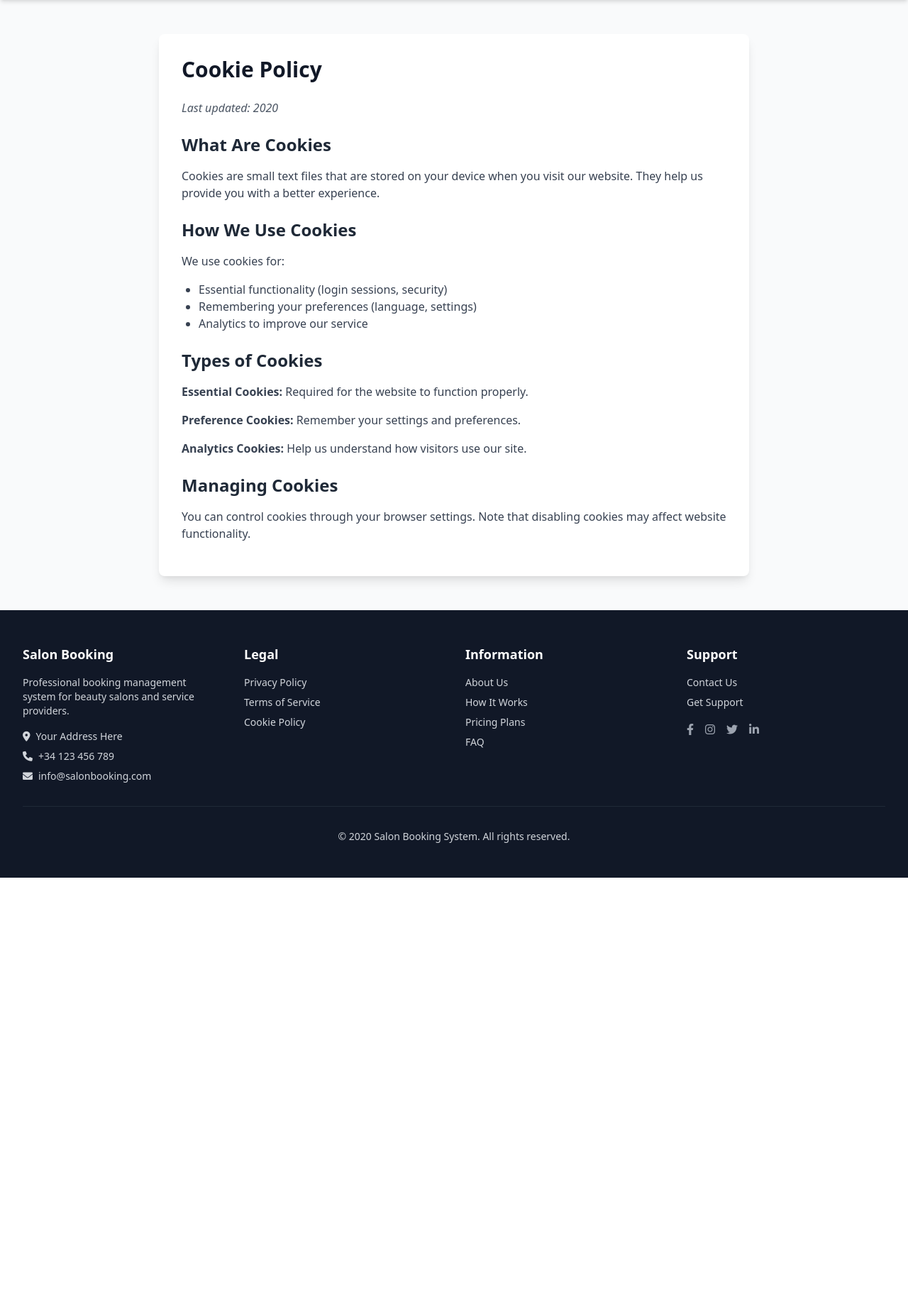
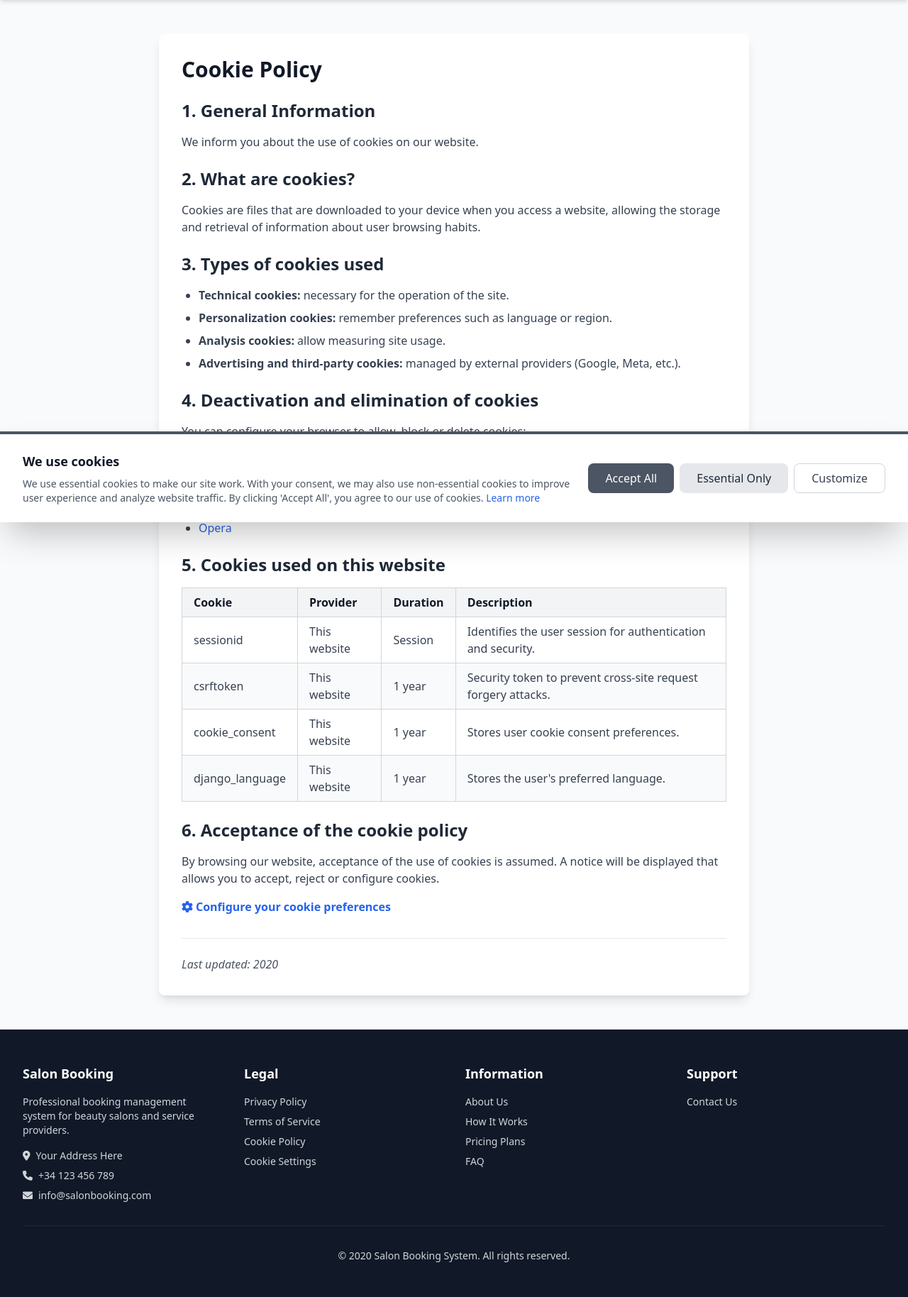
Before and after one commit to ArtemTokar13/saas.salon, a Django app: template templates/static_pages/cookie_policy.html in a window 1280 px wide. Shown: the part 64-1892 px from the top of the page at 71% size. Before the commit the page ends 1301 px from the top, so only its background shows below. Run offline with Django 5.2, Linux system fonts and the light colour scheme; the template is opened without the code that fills it: most values are stand-ins (such as "Sample title", 1, 10 or a date in 2020); some libraries are stand-ins or nearby versions.

Commit message:
Modified footer. Cookies.

```diff
--- a/app/settings.py
+++ b/app/settings.py
@@ -148,6 +148,9 @@ LOGOUT_REDIRECT_URL = '/'
 
 DEFAULT_AUTO_FIELD = 'django.db.models.BigAutoField'
 
+DEFAULT_FROM_EMAIL = ''
+CONTACT_EMAIL = ''
+
 
 # Import local settings
 try:
--- a/app/urls.py
+++ b/app/urls.py
@@ -19,7 +19,7 @@ from django.urls import path, include
 from django.conf import settings
 from django.conf.urls.static import static
 from django.conf.urls.i18n import i18n_patterns
-from app.views import Index, privacy_policy, terms_of_service, cookie_policy, about_us, how_it_works, pricing, faq, contact
+from app.views import Index, privacy_policy, terms_of_service, cookie_policy, cookie_settings, about_us, how_it_works, pricing, faq, contact
 from app import admin_views
 
 urlpatterns = [
@@ -39,6 +39,7 @@ urlpatterns += i18n_patterns(
     path('privacy-policy/', privacy_policy, name='privacy_policy'),
     path('terms-of-service/', terms_of_service, name='terms_of_service'),
     path('cookie-policy/', cookie_policy, name='cookie_policy'),
+    path('cookie-settings/', cookie_settings, name='cookie_settings'),
     path('about-us/', about_us, name='about_us'),
     path('how-it-works/', how_it_works, name='how_it_works'),
     path('pricing/', pricing, name='pricing'),
--- a/templates/_cookie-consent.html
+++ b/templates/_cookie-consent.html
@@ -0,0 +1,122 @@
+{% load i18n %}
+<!-- Cookie Consent Banner -->
+<div id="cookie-consent-banner" class="hidden fixed bottom-0 left-0 right-0 bg-white shadow-2xl border-t-4 border-gray-600 z-50">
+    <div class="max-w-7xl mx-auto px-4 sm:px-6 lg:px-8 py-6">
+        <div class="flex flex-col md:flex-row items-start md:items-center justify-between gap-4">
+            <div class="flex-1">
+                <h3 class="text-lg font-bold text-gray-900 mb-2">{% trans "We use cookies" %}</h3>
+                <p class="text-sm text-gray-600">
+                    {% trans "We use essential cookies to make our site work. With your consent, we may also use non-essential cookies to improve user experience and analyze website traffic. By clicking 'Accept All', you agree to our use of cookies." %}
+                    <a href="{% url 'cookie_policy' %}" class="text-blue-600 hover:underline">{% trans "Learn more" %}</a>
+                </p>
+            </div>
+            <div class="flex flex-col sm:flex-row gap-2 w-full md:w-auto">
+                <button onclick="cookieConsent.acceptAll()"
+                        class="px-6 py-2 bg-gray-600 text-white rounded-lg font-medium hover:bg-gray-700 transition-colors">
+                    {% trans "Accept All" %}
+                </button>
+                <button onclick="cookieConsent.acceptEssential()"
+                        class="px-6 py-2 bg-gray-200 text-gray-800 rounded-lg font-medium hover:bg-gray-300 transition-colors">
+                    {% trans "Essential Only" %}
+                </button>
+                <a href="{% url 'cookie_settings' %}"
+                   class="px-6 py-2 border border-gray-300 text-gray-700 rounded-lg font-medium hover:bg-gray-50 transition-colors text-center">
+                    {% trans "Customize" %}
+                </a>
+            </div>
+        </div>
+    </div>
+</div>
+
+<!-- Cookie Consent JavaScript -->
+<script>
+const cookieConsent = {
+    STORAGE_KEY: 'cookie_consent',
+    EXPIRY_DAYS: 365,
+
+    init() {
+        const consent = this.getConsent();
+        if (!consent) {
+            this.showBanner();
+        } else {
+            this.applyConsent(consent);
+        }
+    },
+
+    showBanner() {
+        document.getElementById('cookie-consent-banner').classList.remove('hidden');
+    },
+
+    hideBanner() {
+        document.getElementById('cookie-consent-banner').classList.add('hidden');
+    },
+
+    acceptAll() {
+        const consent = {
+            essential: true,
+            preference: true,
+            timestamp: new Date().toISOString()
+        };
+        this.saveConsent(consent);
+        this.hideBanner();
+        this.applyConsent(consent);
+    },
+
+    acceptEssential() {
+        const consent = {
+            essential: true,
+            preference: false,
+            timestamp: new Date().toISOString()
+        };
+        this.saveConsent(consent);
+        this.hideBanner();
+        this.applyConsent(consent);
+    },
+
+    saveConsent(consent) {
+        localStorage.setItem(this.STORAGE_KEY, JSON.stringify(consent));
+        // Also set a cookie as fallback
+        const expiryDate = new Date();
+        expiryDate.setDate(expiryDate.getDate() + this.EXPIRY_DAYS);
+        document.cookie = `${this.STORAGE_KEY}=${JSON.stringify(consent)}; expires=${expiryDate.toUTCString()}; path=/; SameSite=Lax`;
+    },
+
+    getConsent() {
+        try {
+            const stored = localStorage.getItem(this.STORAGE_KEY);
+            return stored ? JSON.parse(stored) : null;
+        } catch (e) {
+            // Fallback to cookie
+            const match = document.cookie.match(new RegExp('(^| )' + this.STORAGE_KEY + '=([^;]+)'));
+            return match ? JSON.parse(match[2]) : null;
+        }
+    },
+
+    applyConsent(consent) {
+        // Apply preference cookies
+        if (consent.preference) {
+            // Enable preference features (language, theme, etc.)
+            console.log('Preference cookies enabled');
+        }
+    },
+
+    // loadGoogleAnalytics() {
+    //     // Example implementation
+    //     window.dataLayer = window.dataLayer || [];
+    //     function gtag(){dataLayer.push(arguments);}
+    //     gtag('js', new Date());
+    //     gtag('config', 'GA_MEASUREMENT_ID');
+    // },
+
+    resetConsent() {
+        localStorage.removeItem(this.STORAGE_KEY);
+        document.cookie = `${this.STORAGE_KEY}=; expires=Thu, 01 Jan 1970 00:00:00 UTC; path=/;`;
+        location.reload();
+    }
+};
+
+// Initialize on page load
+document.addEventListener('DOMContentLoaded', () => {
+    cookieConsent.init();
+});
+</script>
--- a/templates/_footer.html
+++ b/templates/_footer.html
@@ -20,6 +20,7 @@
                     <li><a href="{% url 'privacy_policy' %}" class="hover:text-white transition-colors">{% trans "Privacy Policy" %}</a></li>
                     <li><a href="{% url 'terms_of_service' %}" class="hover:text-white transition-colors">{% trans "Terms of Service" %}</a></li>
                     <li><a href="{% url 'cookie_policy' %}" class="hover:text-white transition-colors">{% trans "Cookie Policy" %}</a></li>
+                    <li><a href="{% url 'cookie_settings' %}" class="hover:text-white transition-colors">{% trans "Cookie Settings" %}</a></li>
                 </ul>
             </div>
 
@@ -29,7 +30,7 @@
                 <ul class="space-y-2 text-sm">
                     <li><a href="{% url 'about_us' %}" class="hover:text-white transition-colors">{% trans "About Us" %}</a></li>
                     <li><a href="{% url 'how_it_works' %}" class="hover:text-white transition-colors">{% trans "How It Works" %}</a></li>
-                    <li><a href="{% url 'pricing' %}" class="hover:text-white transition-colors">{% trans "Pricing Plans" %}</a></li>
+                    <li><a href="{% url 'view_plans' %}" class="hover:text-white transition-colors">{% trans "Pricing Plans" %}</a></li>
                     <li><a href="{% url 'faq' %}" class="hover:text-white transition-colors">{% trans "FAQ" %}</a></li>
                 </ul>
             </div>
@@ -39,14 +40,13 @@
                 <h3 class="text-white text-lg font-bold mb-4">{% trans "Support" %}</h3>
                 <ul class="space-y-2 text-sm mb-4">
                     <li><a href="{% url 'contact' %}" class="hover:text-white transition-colors">{% trans "Contact Us" %}</a></li>
-                    <li><a href="{% url 'contact' %}?subject=support" class="hover:text-white transition-colors">{% trans "Get Support" %}</a></li>
                 </ul>
-                <div class="flex space-x-4">
+                <!-- <div class="flex space-x-4">
                     <a href="#" class="text-gray-400 hover:text-white transition-colors"><i class="fab fa-facebook-f"></i></a>
                     <a href="#" class="text-gray-400 hover:text-white transition-colors"><i class="fab fa-instagram"></i></a>
                     <a href="#" class="text-gray-400 hover:text-white transition-colors"><i class="fab fa-twitter"></i></a>
                     <a href="#" class="text-gray-400 hover:text-white transition-colors"><i class="fab fa-linkedin-in"></i></a>
-                </div>
+                </div> -->
             </div>
         </div>
 
--- a/templates/static_pages/cookie_policy.html
+++ b/templates/static_pages/cookie_policy.html
@@ -8,37 +8,110 @@
     <div class="max-w-4xl mx-auto px-4 sm:px-6 lg:px-8">
         <div class="bg-white rounded-lg shadow-lg p-8">
             <h1 class="text-3xl font-bold text-gray-900 mb-6">{% trans "Cookie Policy" %}</h1>
-            <p class="text-gray-600 mb-4"><em>{% trans "Last updated:" %} {{ current_year }}</em></p>
 
             <div class="prose max-w-none">
-                <h2 class="text-2xl font-bold text-gray-800 mt-6 mb-4">{% trans "What Are Cookies" %}</h2>
+                <!-- 1. General Information -->
+                <h2 class="text-2xl font-bold text-gray-800 mt-6 mb-4">{% trans "1. General Information" %}</h2>
                 <p class="text-gray-700 mb-4">
-                    {% trans "Cookies are small text files that are stored on your device when you visit our website. They help us provide you with a better experience." %}
+                    {% blocktrans %}We inform you about the use of cookies on our website.{% endblocktrans %}
                 </p>
 
-                <h2 class="text-2xl font-bold text-gray-800 mt-6 mb-4">{% trans "How We Use Cookies" %}</h2>
-                <p class="text-gray-700 mb-4">{% trans "We use cookies for:" %}</p>
-                <ul class="list-disc pl-6 mb-4 text-gray-700">
-                    <li>{% trans "Essential functionality (login sessions, security)" %}</li>
-                    <li>{% trans "Remembering your preferences (language, settings)" %}</li>
-                    <li>{% trans "Analytics to improve our service" %}</li>
+                <!-- 2. What are cookies -->
+                <h2 class="text-2xl font-bold text-gray-800 mt-6 mb-4">{% trans "2. What are cookies?" %}</h2>
+                <p class="text-gray-700 mb-4">
+                    {% trans "Cookies are files that are downloaded to your device when you access a website, allowing the storage and retrieval of information about user browsing habits." %}
+                </p>
+
+                <!-- 3. Types of cookies used -->
+                <h2 class="text-2xl font-bold text-gray-800 mt-6 mb-4">{% trans "3. Types of cookies used" %}</h2>
+                <ul class="list-disc pl-6 mb-4 text-gray-700 space-y-2">
+                    <li>
+                        <strong>{% trans "Technical cookies:" %}</strong>
+                        {% trans "necessary for the operation of the site." %}
+                    </li>
+                    <li>
+                        <strong>{% trans "Personalization cookies:" %}</strong>
+                        {% trans "remember preferences such as language or region." %}
+                    </li>
+                    <li>
+                        <strong>{% trans "Analysis cookies:" %}</strong>
+                        {% trans "allow measuring site usage." %}
+                    </li>
+                    <li>
+                        <strong>{% trans "Advertising and third-party cookies:" %}</strong>
+                        {% trans "managed by external providers (Google, Meta, etc.)." %}
+                    </li>
                 </ul>
 
-                <h2 class="text-2xl font-bold text-gray-800 mt-6 mb-4">{% trans "Types of Cookies" %}</h2>
+                <!-- 4. Deactivation and elimination of cookies -->
+                <h2 class="text-2xl font-bold text-gray-800 mt-6 mb-4">{% trans "4. Deactivation and elimination of cookies" %}</h2>
                 <p class="text-gray-700 mb-4">
-                    <strong>{% trans "Essential Cookies:" %}</strong> {% trans "Required for the website to function properly." %}
+                    {% trans "You can configure your browser to allow, block or delete cookies:" %}
+                </p>
+                <ul class="list-disc pl-6 mb-4 text-gray-700">
+                    <li><a href="https://support.google.com/chrome/answer/95647" target="_blank" class="text-blue-600 hover:underline">Chrome</a></li>
+                    <li><a href="https://support.mozilla.org/en-US/kb/enable-and-disable-cookies-website-preferences" target="_blank" class="text-blue-600 hover:underline">Firefox</a></li>
+                    <li><a href="https://support.microsoft.com/en-us/windows/manage-cookies-in-microsoft-edge-view-allow-block-delete-and-use-168dab11-0753-043d-7c16-ede5947fc64d" target="_blank" class="text-blue-600 hover:underline">Edge</a></li>
+                    <li><a href="https://support.apple.com/guide/safari/manage-cookies-sfri11471/mac" target="_blank" class="text-blue-600 hover:underline">Safari</a></li>
+                    <li><a href="https://help.opera.com/en/latest/web-preferences/#cookies" target="_blank" class="text-blue-600 hover:underline">Opera</a></li>
+                </ul>
+
+                <!-- 5. Cookies used on this website -->
+                <h2 class="text-2xl font-bold text-gray-800 mt-6 mb-4">{% trans "5. Cookies used on this website" %}</h2>
+                <div class="overflow-x-auto mb-6">
+                    <table class="min-w-full border border-gray-300">
+                        <thead class="bg-gray-100">
+                            <tr>
+                                <th class="border border-gray-300 px-4 py-2 text-left font-semibold text-gray-900">{% trans "Cookie" %}</th>
+                                <th class="border border-gray-300 px-4 py-2 text-left font-semibold text-gray-900">{% trans "Provider" %}</th>
+                                <th class="border border-gray-300 px-4 py-2 text-left font-semibold text-gray-900">{% trans "Duration" %}</th>
+                                <th class="border border-gray-300 px-4 py-2 text-left font-semibold text-gray-900">{% trans "Description" %}</th>
+                            </tr>
+                        </thead>
+                        <tbody>
+                            <tr>
+                                <td class="border border-gray-300 px-4 py-2 text-gray-700">sessionid</td>
+                                <td class="border border-gray-300 px-4 py-2 text-gray-700">{% trans "This website" %}</td>
+                                <td class="border border-gray-300 px-4 py-2 text-gray-700">{% trans "Session" %}</td>
+                                <td class="border border-gray-300 px-4 py-2 text-gray-700">{% trans "Identifies the user session for authentication and security." %}</td>
+                            </tr>
+                            <tr class="bg-gray-50">
+                                <td class="border border-gray-300 px-4 py-2 text-gray-700">csrftoken</td>
+                                <td class="border border-gray-300 px-4 py-2 text-gray-700">{% trans "This website" %}</td>
+                                <td class="border border-gray-300 px-4 py-2 text-gray-700">{% trans "1 year" %}</td>
+                                <td class="border border-gray-300 px-4 py-2 text-gray-700">{% trans "Security token to prevent cross-site request forgery attacks." %}</td>
+                            </tr>
+                            <tr>
+                                <td class="border border-gray-300 px-4 py-2 text-gray-700">cookie_consent</td>
+                                <td class="border border-gray-300 px-4 py-2 text-gray-700">{% trans "This website" %}</td>
+                                <td class="border border-gray-300 px-4 py-2 text-gray-700">{% trans "1 year" %}</td>
+                                <td class="border border-gray-300 px-4 py-2 text-gray-700">{% trans "Stores user cookie consent preferences." %}</td>
+                            </tr>
+                            <tr class="bg-gray-50">
+                                <td class="border border-gray-300 px-4 py-2 text-gray-700">django_language</td>
+                                <td class="border border-gray-300 px-4 py-2 text-gray-700">{% trans "This website" %}</td>
+                                <td class="border border-gray-300 px-4 py-2 text-gray-700">{% trans "1 year" %}</td>
+                                <td class="border border-gray-300 px-4 py-2 text-gray-700">{% trans "Stores the user's preferred language." %}</td>
+                            </tr>
+                        </tbody>
+                    </table>
+                </div>
+
+                <!-- 6. Acceptance of cookie policy -->
+                <h2 class="text-2xl font-bold text-gray-800 mt-6 mb-4">{% trans "6. Acceptance of the cookie policy" %}</h2>
+                <p class="text-gray-700 mb-4">
+                    {% trans "By browsing our website, acceptance of the use of cookies is assumed. A notice will be displayed that allows you to accept, reject or configure cookies." %}
                 </p>
                 <p class="text-gray-700 mb-4">
-                    <strong>{% trans "Preference Cookies:" %}</strong> {% trans "Remember your settings and preferences." %}
-                </p>
-                <p class="text-gray-700 mb-4">
-                    <strong>{% trans "Analytics Cookies:" %}</strong> {% trans "Help us understand how visitors use our site." %}
+                    <a href="{% url 'cookie_settings' %}" class="text-blue-600 hover:underline font-semibold">
+                        <i class="fas fa-cog mr-1"></i>{% trans "Configure your cookie preferences" %}
+                    </a>
                 </p>
 
-                <h2 class="text-2xl font-bold text-gray-800 mt-6 mb-4">{% trans "Managing Cookies" %}</h2>
-                <p class="text-gray-700 mb-4">
-                    {% trans "You can control cookies through your browser settings. Note that disabling cookies may affect website functionality." %}
-                </p>
+                <!-- Last update -->
+                <div class="mt-8 pt-6 border-t border-gray-200">
+                    <p class="text-gray-600 italic">{% trans "Last updated:" %} {{ current_year }}</p>
+                </div>
             </div>
         </div>
     </div>
--- a/templates/static_pages/privacy_policy.html
+++ b/templates/static_pages/privacy_policy.html
@@ -8,7 +8,6 @@
     <div class="max-w-4xl mx-auto px-4 sm:px-6 lg:px-8">
         <div class="bg-white rounded-lg shadow-lg p-8">
             <h1 class="text-3xl font-bold text-gray-900 mb-6">{% trans "Privacy Policy" %}</h1>
-            <p class="text-gray-600 mb-4"><em>{% trans "Last updated:" %} {{ current_year }}</em></p>
 
             <div class="prose max-w-none">
                 <h2 class="text-2xl font-bold text-gray-800 mt-6 mb-4">{% trans "1. Information We Collect" %}</h2>
@@ -41,6 +40,7 @@
                     {% trans "If you have questions about this Privacy Policy, please" %} <a href="{% url 'contact' %}" class="text-blue-600 hover:underline">{% trans "contact us" %}</a>.
                 </p>
             </div>
+            <p class="text-gray-600 mb-4"><em>{% trans "Last updated:" %} {{ current_year }}</em></p>
         </div>
     </div>
 </div>
```
Also changed, not shown: app/views.py (+4 -6 lines), templates/static_pages/cookie_settings.html (added, +136 -0 lines), templates/static_pages/pricing.html (deleted, +0 -78 lines).
